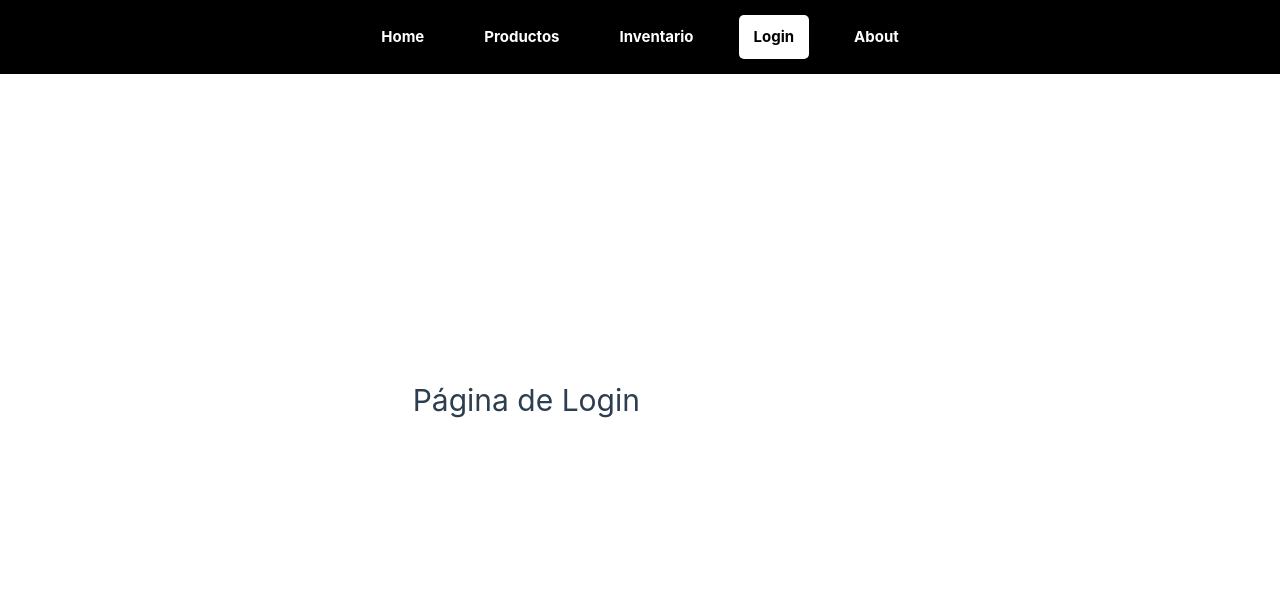
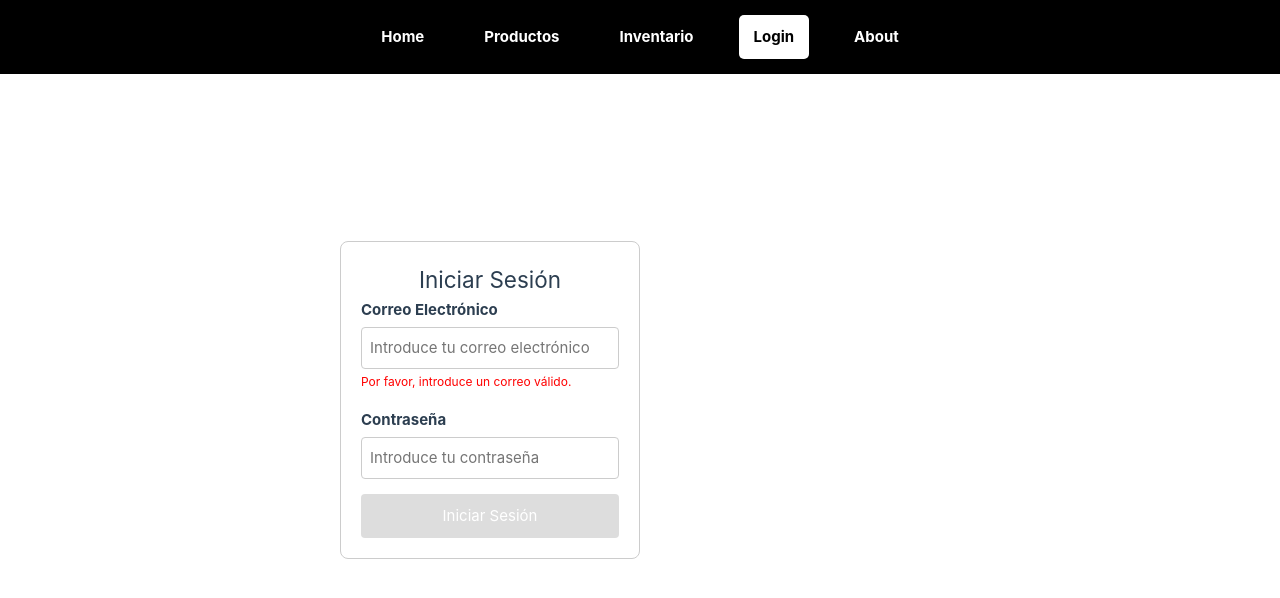
Before and after one commit to ViriMares/taller-prod-ui, a Vue app in the folder taller-ui/: page /login in a window 1280 px wide. Shown: the top 598 px of the page. Built offline with nearby package versions, Linux system fonts and the light colour scheme.

Commit message:
Se agrega el login al sistema

```diff
--- /dev/null
+++ b/taller-ui/src/components/UserForm.vue
@@ -0,0 +1,123 @@
+<template>
+    <form @submit.prevent="submitForm">
+      <div class="form-group">
+        <label for="email">Correo Electrónico</label>
+        <input
+          type="email"
+          id="email"
+          v-model="email"
+          placeholder="Introduce tu correo electrónico"
+          :disabled="loading"
+          required
+        />
+        <span v-if="!isValidEmail" class="error">Por favor, introduce un correo válido.</span>
+      </div>
+
+      <div class="form-group">
+        <label for="password">Contraseña</label>
+        <input
+          type="password"
+          id="password"
+          v-model="password"
+          placeholder="Introduce tu contraseña"
+          :disabled="loading"
+          required
+        />
+        <span v-if="password && password.length < 6" class="error">La contraseña debe tener al menos 6 caracteres.</span>
+      </div>
+
+      <button type="submit" :disabled="loading || !isValidForm">Iniciar Sesión</button>
+
+      <div v-if="error" class="error-message">
+        {{ error }}
+      </div>
+    </form>
+  </template>
+
+  <script>
+  export default {
+    name: 'UserForm',
+    props: {
+      loading: Boolean,  // Recibimos el estado de carga
+      error: String,     // Recibimos el mensaje de error
+    },
+    data() {
+      return {
+        email: '',
+        password: '',
+      };
+    },
+    computed: {
+      // Validación de email (básica)
+      isValidEmail() {
+        const emailPattern = /^[a-zA-Z0-9._%+-]+@[a-zA-Z0-9.-]+\.[a-zA-Z]{2,4}$/;
+        return emailPattern.test(this.email);
+      },
+      // Verificamos que la contraseña tenga al menos 6 caracteres
+      isValidPassword() {
+        return this.password.length >= 6;
+      },
+      // El formulario es válido si el email y la contraseña son correctos
+      isValidForm() {
+        return this.isValidEmail && this.isValidPassword;
+      },
+    },
+    methods: {
+      submitForm() {
+        if (this.isValidForm) {
+          // Emitimos los datos al componente principal (Login)
+          this.$emit('submit', { email: this.email, password: this.password });
+        }
+      },
+    },
+  };
+  </script>
+
+  <style scoped>
+  .form-group {
+    margin-bottom: 15px;
+  }
+
+  label {
+    display: block;
+    font-weight: bold;
+  }
+
+  input {
+    width: 100%;
+    padding: 8px;
+    margin-top: 5px;
+    border: 1px solid #ccc;
+    border-radius: 4px;
+  }
+
+  button {
+    width: 100%;
+    padding: 10px;
+    background-color: #4CAF50;
+    color: white;
+    border: none;
+    border-radius: 4px;
+    cursor: pointer;
+  }
+
+  button:disabled {
+    background-color: #ddd;
+    cursor: not-allowed;
+  }
+
+  button:hover {
+    background-color: #45a049;
+  }
+
+  .error {
+    color: red;
+    font-size: 12px;
+  }
+
+  .error-message {
+    color: red;
+    text-align: center;
+    margin-top: 10px;
+  }
+  </style>
--- a/taller-ui/src/views/Login.vue
+++ b/taller-ui/src/views/Login.vue
@@ -1,3 +1,74 @@
 <template>
-    <h1>Página de Login</h1>
-  </template>
+  <div class="login-container">
+    <h2>Iniciar Sesión</h2>
+    <UserForm @submit="handleLogin" :loading="isLoading" :error="errorMessage" />
+  </div>
+</template>
+
+<script>
+// Importamos el componente UserForm
+import UserForm from '../components/UserForm.vue';
+
+export default {
+  name: 'Login',
+  components: {
+    UserForm, // Registramos el componente UserForm
+  },
+  data() {
+    return {
+      isLoading: false,
+      errorMessage: '',
+    };
+  },
+  methods: {
+    async handleLogin(credentials) {
+      this.errorMessage = '';
+      this.isLoading = true;
+
+      try {
+        const response = await this.authenticateUser(credentials);
+        if (response.success) {
+          this.$router.push('/dashboard');
+        } else {
+          this.errorMessage = 'Credenciales incorrectas. Intenta de nuevo.';
+        }
+      } catch (error) {
+        this.errorMessage = 'Hubo un error en la conexión. Intenta nuevamente más tarde.';
+      } finally {
+        this.isLoading = false;
+      }
+    },
+    authenticateUser(credentials) {
+      return new Promise((resolve, reject) => {
+        setTimeout(() => {
+          if (credentials.email === 'user@example.com' && credentials.password === 'password123') {
+            resolve({ success: true });
+          } else {
+            resolve({ success: false });
+          }
+        }, 1000);
+      });
+    },
+  },
+};
+</script>
+
+<style scoped>
+.login-container {
+  width: 300px;
+  margin: auto;
+  padding: 20px;
+  border: 1px solid #ccc;
+  border-radius: 8px;
+}
+
+h2 {
+  text-align: center;
+}
+
+.error-message {
+  color: red;
+  text-align: center;
+  margin-top: 10px;
+}
+</style>
```
